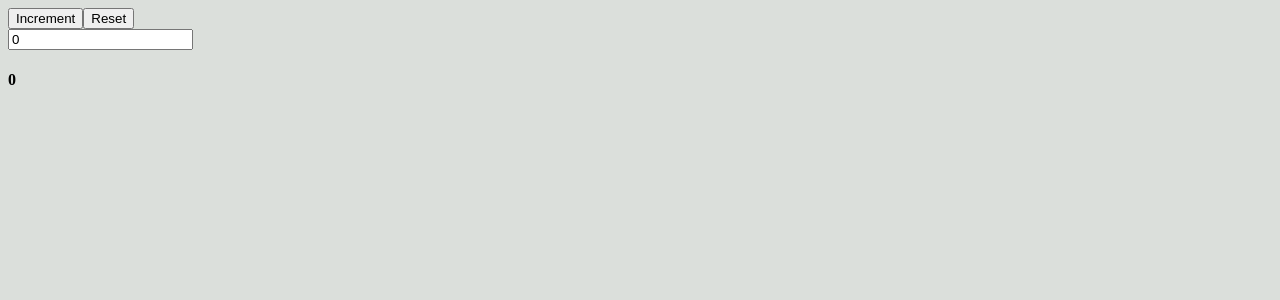
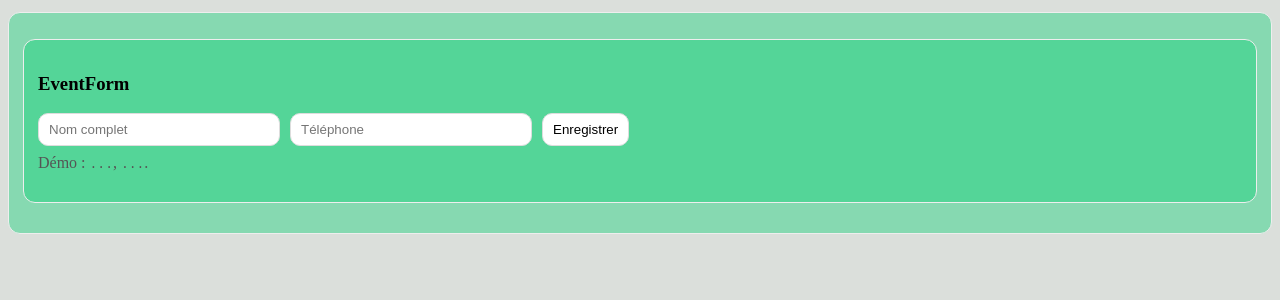
Before and after one commit to mouhamadoufallBah/cours, a Vue app: page / in a window 1280 px wide. Shown: the top 300 px of the page. Built offline with nearby package versions, Linux system fonts and the light colour scheme.

Commit message:
feat: form event done

```diff
--- a/src/App.vue
+++ b/src/App.vue
@@ -3,7 +3,8 @@
 // import Interpolation from './demos/02_interpolation/Interpolation.vue';
 // import VBind from './demos/03_vBind/VBind.vue';
 // import DynamicAttribut from './demos/04_dynamic_attribut/DynamicAttribut.vue'
-import Event from './demos/05_event/Event.vue'
+// import Event from './demos/05_event/Event.vue'
+import Event from './demos/05_event/FormEvent.vue'
 </script>
 
 <template>
--- /dev/null
+++ b/src/demos/05_event/FormEvent.vue
@@ -0,0 +1,82 @@
+<script setup>
+import { ref } from "vue";
+
+const nom = ref("");
+const telephone = ref("");
+const contact = ref([]);
+
+function add() {
+    if(!nom.value.trim() || !telephone.value.trim) return;
+
+  contact.value.unshift({
+    id: Math.random(),
+    nom: nom.value,
+    telephone: telephone.value,
+  });
+
+  nom.value = "";
+  telephone.value = "";
+
+  console.log(contact.value);
+}
+</script>
+
+<template>
+  <section class="card">
+    <div class="card">
+      <h3>EventForm</h3>
+
+      <form class="form" @submit.prevent="add">
+        <input class="input" placeholder="Nom complet" v-model="nom" />
+        <input class="input" placeholder="Téléphone" v-model="telephone" />
+        <button type="submit">Enregistrer</button>
+      </form>
+
+      <p class="note">Démo : <code>...</code>, <code>...</code>.</p>
+    </div>
+
+    <ul>
+      <li v-for="item in contact.value" :key="item.id">
+        {{ item.nom }}
+      </li>
+    </ul>
+  </section>
+</template>
+
+<style scoped>
+.card {
+  padding: 14px;
+  border: 1px solid #eee;
+  border-radius: 12px;
+  margin-top: 12px;
+}
+.form {
+  display: flex;
+  gap: 10px;
+  flex-wrap: wrap;
+}
+.input {
+  padding: 8px 10px;
+  border: 1px solid #ddd;
+  border-radius: 10px;
+  min-width: 220px;
+}
+button {
+  padding: 8px 10px;
+  border-radius: 10px;
+  border: 1px solid #ddd;
+  background: white;
+}
+.empty {
+  margin-top: 10px;
+  color: #666;
+}
+.list {
+  margin: 10px 0 0;
+  padding-left: 18px;
+}
+.note {
+  margin-top: 8px;
+  color: #555;
+}
+</style>
```
